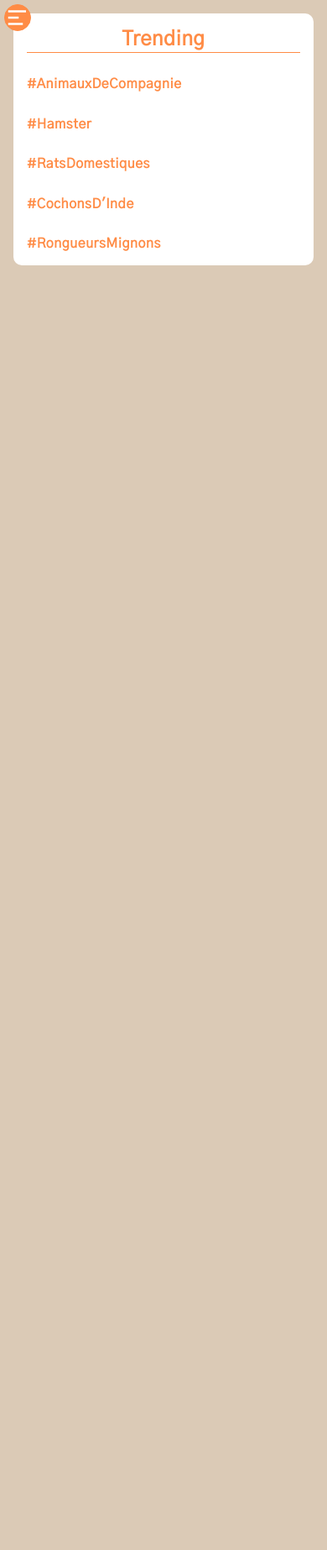
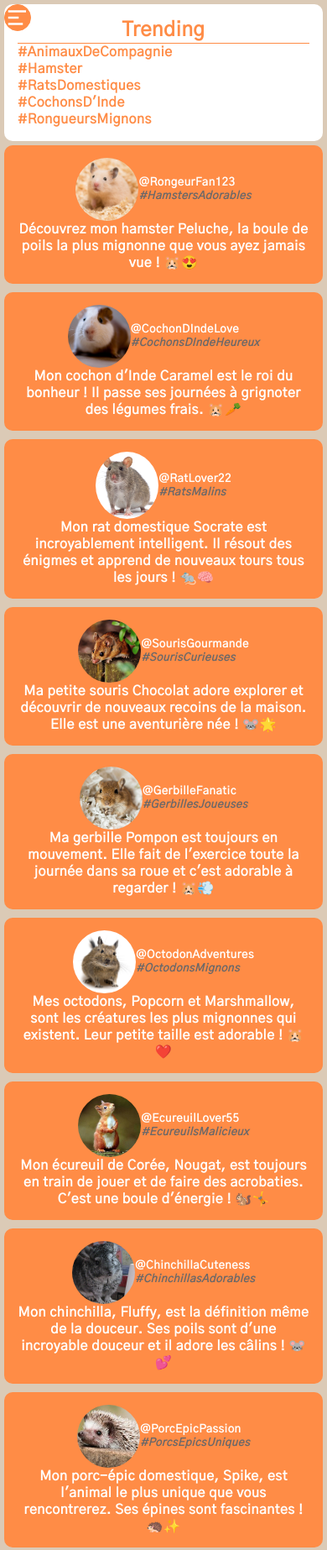
Before and after one commit to Code-Nam/css-layouting_microblog, a plain HTML site: page index.html in a window 390 px wide. Shown: the top 1846 px of the page at 84% size. Drawn offline with Linux system fonts and the light colour scheme.

Commit message:
:sparkles: - Main stylized / responsive features

```diff
--- a/css-components/aside.css
+++ b/css-components/aside.css
@@ -1,20 +1,20 @@
 aside{
-  margin: 1em;
+  margin-inline: 1em;
+  margin-top: 5px;
   padding: 1em;
   max-height: 300px;
   position: sticky;
-  top: 70px;
+  top: 75px;
   background-color: var(--sec-color);
   border-radius: 10px;
   display: flex;
   flex-direction: column;
   justify-content: space-between;
-  color: var(--text-color);
+  color: var(--main-text-color);
 }
 
 aside > h2{
-  border-bottom: 1px solid var(--text-color);
-  width: 100%;
+  border-bottom: 1px solid var(--main-color);
   text-align: center;
 }
 
@@ -26,5 +26,6 @@ aside > a:hover{
 @media screen and (max-width: 430px){
   aside{
     position: static;
+    margin-inline: 5px;
   }
 }
--- a/css-components/main.css
+++ b/css-components/main.css
@@ -1,10 +1,60 @@
 main{
-  height: 300px;
-  background-color: red;
   display: grid;
-  grid-template-columns: repeat(1fr, 2);
+  grid-template-columns: 1fr;
+
 }
 
-main > :nth-child(3n){
-  grid-column: 1 / -1;
+.tweet{
+  display: flex;
+  align-items: center;
+  flex-direction: column;
+  container-type: inline-size;
+  container-name: tweet;
+  background-color: var(--main-color);
+  border-radius: 10px;
+  margin: 5px;
+  padding: 15px;
+  color: var(--sec-color);
 }
+
+.tweet h3{
+  font-size: smaller;
+}
+
+.tweet h4{
+  font-style: italic;
+  font-size: small;
+  color: var(--sec-text-color);
+}
+
+.tweet header{
+  display: flex;
+  align-items: center;
+  justify-content: center;
+}
+
+@container tweet (min-width: 550px){
+  .tweet header{
+    flex-direction: column;
+  }
+}
+
+.tweet img{
+  width: 75px;
+  border-radius: 50%;
+}
+
+.tweet p{
+  text-align: center;
+}
+
+@media screen and (min-width: 430px){
+  main{
+    grid-template-columns: repeat(2, 1fr);
+  }
+
+  main > :nth-child(3n){
+    grid-column: 1 / -1;
+    flex-direction: column;
+  }
+}
--- a/css-components/navbar-items.css
+++ b/css-components/navbar-items.css
@@ -1,5 +1,5 @@
 #menu{
-  color: var(--text-color);
+  color: var(--main-text-color);
 }
 
 #login > a{
@@ -15,12 +15,12 @@
 }
 
 #login > :nth-child(1):hover{
-  border: 3px solid var(--sec-color);
+  border: 3px solid var(--ter-color);
 }
 
 #login > :nth-child(2){
-  background-color: var(--sec-color);
-  border: 3px solid var(--sec-color);
+  background-color: var(--ter-color);
+  border: 3px solid var(--ter-color);
   color: var(--text-color);
 }
 
--- a/css-components/navbar.css
+++ b/css-components/navbar.css
@@ -6,8 +6,10 @@ nav{
   align-items: center;
   padding: 10px;
   z-index: 1;
-  position: sticky;
-  top: 1px;
+  position: fixed;
+  width: 100%;
+  top: 0;
+  background-color: var(--sec-color);
 }
 
 #mobile-menu{
@@ -43,7 +45,6 @@ nav{
 @media screen and (max-width: 430px) {
   nav{
     flex-direction: column;
-    position: absolute;
     width: 70%;
     height: 90%;
     transform: translateX(-100%);
--- a/css-components/style.css
+++ b/css-components/style.css
@@ -12,7 +12,7 @@
 }
 
 body{
-  background-color: #dbcab6;
+  background-color: var(--ter-color);
 }
 
 body::-webkit-scrollbar{
@@ -33,12 +33,13 @@ a{
 section{
   display: grid;
   grid-template-columns: 2fr 1fr;
-  height: 5000vh;
+  margin-top: 75px;
 }
 
 @media screen and (max-width: 430px) {
   section{
     grid-template-columns: 1fr;
+    margin-top: 0;
   }
   section > main {
     order: 2;
@@ -48,5 +49,7 @@ section{
 :root{
   --main-color: #ff8c46;
   --sec-color: #FFF;
-  --text-color: #ff8c46;
+  --ter-color: #dbcab6;
+  --main-text-color: #ff8c46;
+  --sec-text-color: #6c6868;
 }
--- a/index.html
+++ b/index.html
@@ -39,13 +39,114 @@
 
       <article class="tweet">
         <header>
-          <img src="" alt="">
+          <img src="./img/hamster.jpg" alt="hamster">
           <div>
-            <h3></h3>
-            <p></p>
+            <h3>@RongeurFan123</h3>
+            <h4>#HamstersAdorables</h4>
           </div>
         </header>
+        <p>Découvrez mon hamster Peluche, la boule de poils la plus mignonne que vous ayez jamais vue ! 🐹😍</p>
       </article>
+
+      <article class="tweet">
+        <header>
+          <img src="./img/cochon-dinde.png" alt="cochon d'Inde">
+          <div>
+            <h3>@CochonDIndeLove</h3>
+            <h4>#CochonsDIndeHeureux</h4>
+          </div>
+        </header>
+        <p>Mon cochon d'Inde Caramel est le roi du bonheur ! Il passe ses journées à grignoter des légumes frais. 🐹🥕</p>
+      </article>
+
+      <article class="tweet">
+        <header>
+          <img src="./img/rat.jpg" alt="rat">
+          <div>
+            <h3>@RatLover22</h3>
+            <h4>#RatsMalins</h4>
+          </div>
+        </header>
+        <p>Mon rat domestique Socrate est incroyablement intelligent. Il résout des énigmes et apprend de nouveaux tours tous les jours ! 🐀🧠</p>
+      </article>
+
+      <article class="tweet">
+        <header>
+          <img src="./img/mice.jpg" alt="mice">
+          <div>
+            <h3>@SourisGourmande</h3>
+            <h4>#SourisCurieuses</h4>
+          </div>
+        </header>
+        <p>Ma petite souris Chocolat adore explorer et découvrir de nouveaux recoins de la maison. Elle est une aventurière née ! 🐭🌟</p>
+      </article>
+
+      <article class="tweet">
+        <header>
+          <img src="./img/gerbil.jpg" alt="gerbil">
+          <div>
+            <h3>@GerbilleFanatic</h3>
+            <h4>#GerbillesJoueuses</h4>
+          </div>
+        </header>
+        <p>Ma gerbille Pompon est toujours en mouvement. Elle fait de l'exercice toute la journée dans sa roue et c'est adorable à regarder ! 🐹💨</p>
+      </article>
+
+      <article class="tweet">
+        <header>
+          <img src="./img/degus.jpg" alt="degus">
+          <div>
+            <h3>@OctodonAdventures</h3>
+            <h4>#OctodonsMignons</h4>
+          </div>
+        </header>
+        <p>Mes octodons, Popcorn et Marshmallow, sont les créatures les plus mignonnes qui existent. Leur petite taille est adorable ! 🐹❤️</p>
+      </article>
+
+      <article class="tweet">
+        <header>
+          <img src="./img/squirrel.jpg" alt="squirrel">
+          <div>
+            <h3>@EcureuilLover55</h3>
+            <h4>#EcureuilsMalicieux</h4>
+          </div>
+        </header>
+        <p>Mon écureuil de Corée, Nougat, est toujours en train de jouer et de faire des acrobaties. C'est une boule d'énergie ! 🐿️🤸</p>
+      </article>
+
+      <article class="tweet">
+        <header>
+          <img src="./img/chinchilla.jpg" alt="chinchilla">
+          <div>
+            <h3>@ChinchillaCuteness</h3>
+            <h4>#ChinchillasAdorables</h4>
+          </div>
+        </header>
+        <p>Mon chinchilla, Fluffy, est la définition même de la douceur. Ses poils sont d'une incroyable douceur et il adore les câlins ! 🐭💕</p>
+      </article>
+
+      <article class="tweet">
+        <header>
+          <img src="./img/hedgehog.jpeg" alt="hedgehog">
+          <div>
+            <h3>@PorcEpicPassion</h3>
+            <h4>#PorcsEpicsUniques</h4>
+          </div>
+        </header>
+        <p>Mon porc-épic domestique, Spike, est l'animal le plus unique que vous rencontrerez. Ses épines sont fascinantes ! 🦔✨</p>
+      </article>
+
+      <article class="tweet">
+        <header>
+          <img src="./img/Sugar_glider.jpg" alt="sugar glider">
+          <div>
+            <h3>@SugarGliderMagic</h3>
+            <h4>#SucriersAdorables</h4>
+          </div>
+        </header>
+        <p>Mon sucrier à ventre de plomb, Sparky, est un petit acrobate. Il peut voler d'une branche à l'autre et c'est toujours un spectacle incroyable à regarder ! 🐿️✈️</p>
+      </article>
+
 
     </main>
 
```
Also changed, not shown: img/Sugar_glider.jpg (added), img/chinchilla.jpg (added), img/cochon-dinde.png (added), img/degus.jpg (added), img/gerbil.jpg (added), img/hamster.jpg (added), img/hedgehog.jpeg (added), img/mice.jpg (added), img/rat.jpg (added), img/squirrel.jpg (added).
